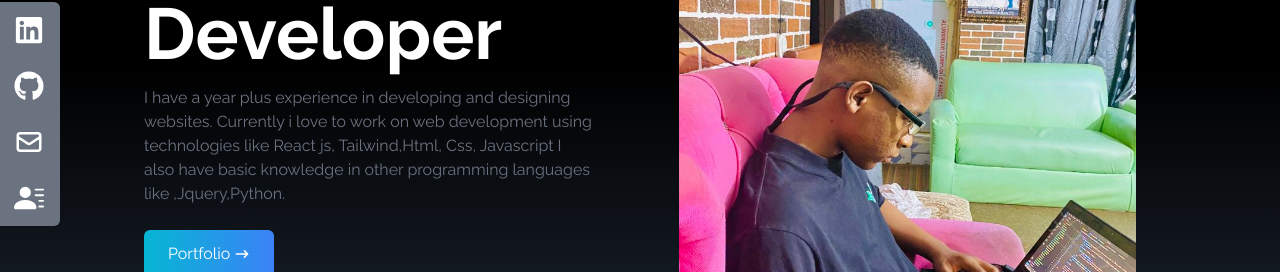
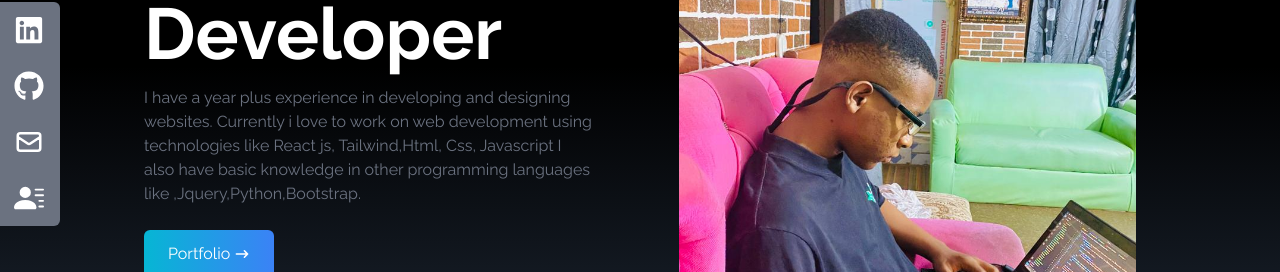
Before and after one commit to KOLEXCLEAM07/kolex-portfolio-, a React (Create React App) app: page / in a window 1280 px wide. Shown: the part 278-550 px from the top of the page. Built offline with nearby package versions, Linux system fonts and the light colour scheme.

Commit message:
Update Home.jsx

```diff
--- a/src/components/Home.jsx
+++ b/src/components/Home.jsx
@@ -19,7 +19,7 @@ const Home = () => {
           using technologies like
           React js, Tailwind,Html, Css, Javascript
           I also have basic knowledge in other programming languages like
-         ,Jquery,Python.
+         ,Jquery,Python,Bootstrap.
           </p>
           <div>
              <Link to="portfolio" smooth duration={500} className="group text-white w-fit px-6 py-3 my-2 flex items-center rounded-md bg-gradient-to-r from-cyan-500 to-blue-500 cursor-pointer">
```
